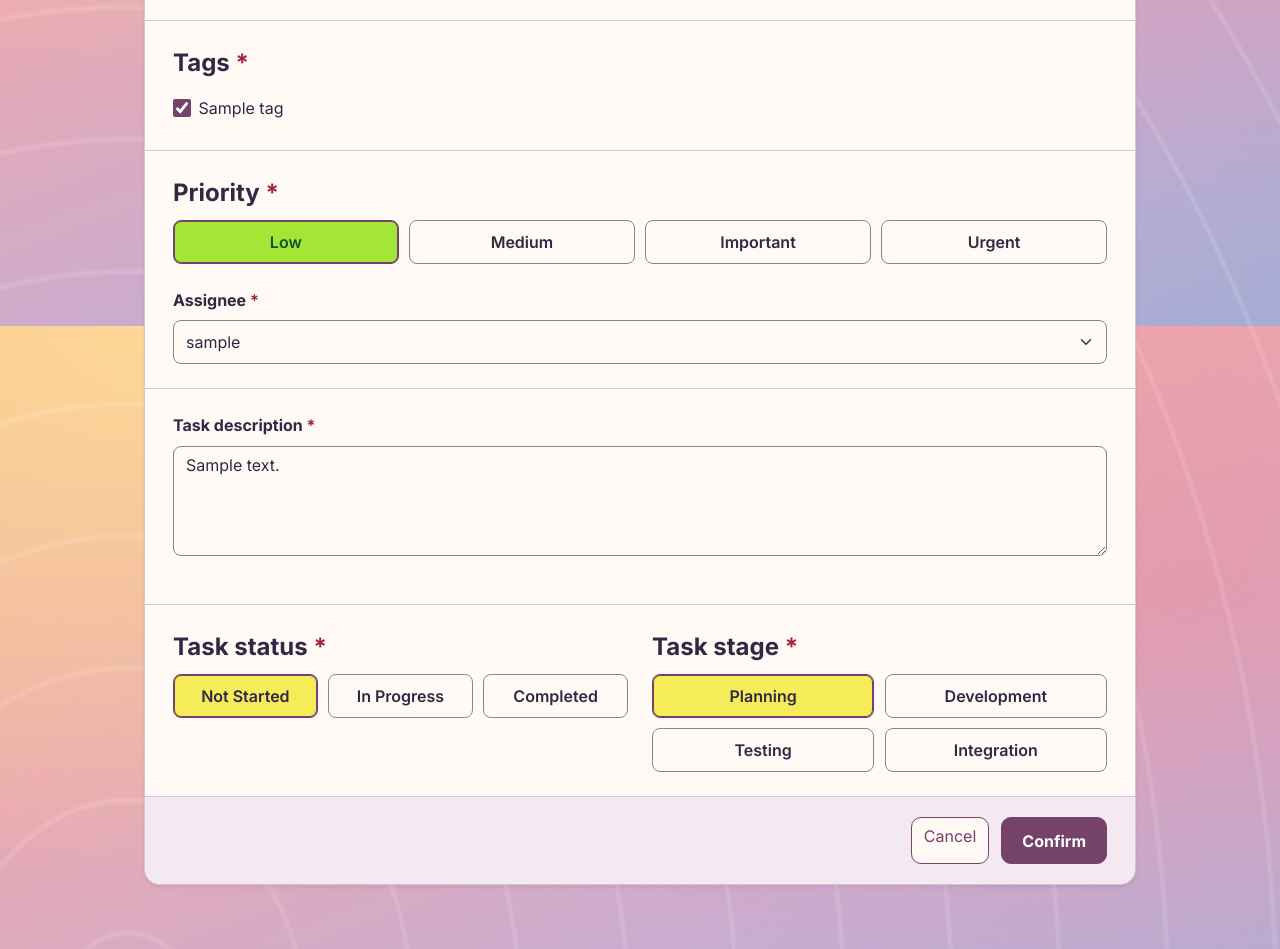
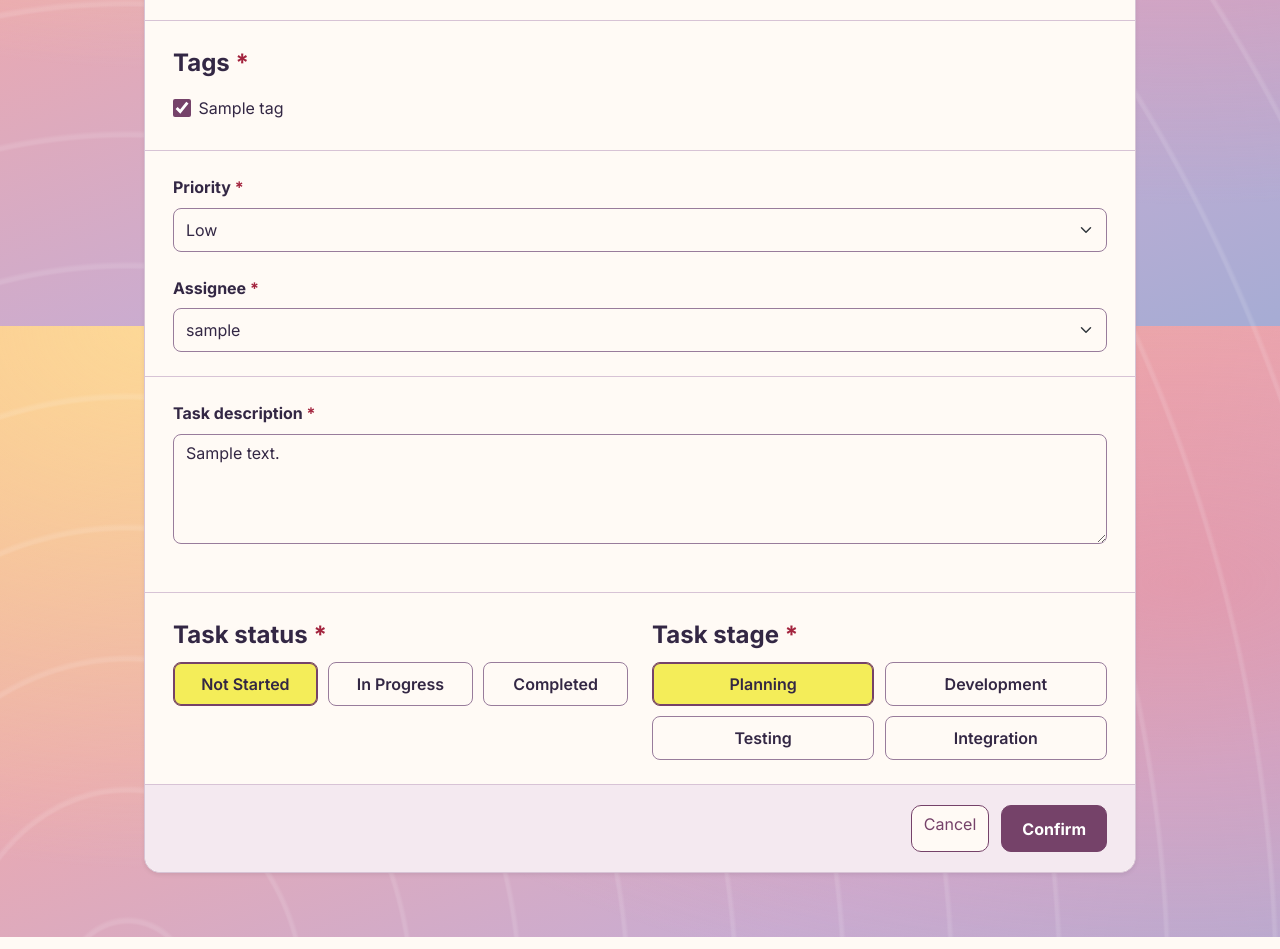
Before and after one commit to Liexx666/agileflow-deploy, a Django app: page /tasks/1/edit/ in a window 1280 px wide. Shown: the part 474-1423 px from the top of the page. Run offline with Django 5.2, Linux system fonts and the light colour scheme; a user stored in the database is signed in; tables that the repository leaves empty hold one stand-in row (values such as "Sample post").

Commit message:
fix: sync task priority dropdown and deployment docs

```diff
--- a/backlog/forms.py
+++ b/backlog/forms.py
@@ -133,7 +133,9 @@ class TaskEditForm(forms.ModelForm):
                 }
             ),
             "tags": forms.CheckboxSelectMultiple,
-            "priority": forms.RadioSelect,
+            "priority": forms.Select(
+                attrs={"class": "form-select"}
+            ),
             "assignee": forms.Select(
                 attrs={"class": "form-select"}
             ),
--- a/templates/backlog/edit_task.html
+++ b/templates/backlog/edit_task.html
@@ -89,15 +89,20 @@
 
         <section class="form-section">
 
-            <fieldset>
-                <legend class="form-label">
+            <div>
+                <label class="form-label"
+                       for="{{ form.priority.id_for_label }}">
                     Priority <span>*</span>
-                </legend>
+                </label>
 
-                <div class="choice-grid choice-grid-4 priority-options">
-                    {{ form.priority }}
+                {{ form.priority }}
+
+                {% for error in form.priority.errors %}
+                <div class="invalid-feedback d-block">
+                    {{ error }}
                 </div>
-            </fieldset>
+                {% endfor %}
+            </div>
 
             <div class="mt-4">
 
```
Also changed, not shown: README.md.
